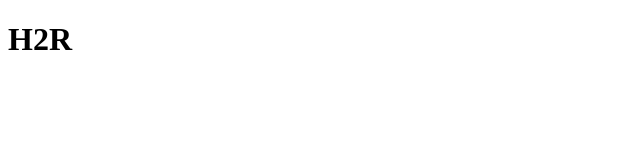
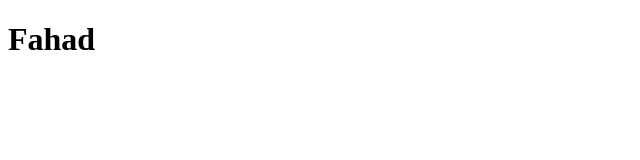
Before and after one commit to Fahad4367/MyFirstPage, a plain HTML site: page index.html in a window 1280 px wide. Shown: the full height of the page, 0-640 px from the left. Drawn offline with Linux system fonts and the light colour scheme.

Commit message:
My first page is going to add on git

```diff
--- a/index.html
+++ b/index.html
@@ -4,9 +4,9 @@
     <meta charset="UTF-8">
     <meta http-equiv="X-UA-Compatible" content="IE=edge">
     <meta name="viewport" content="width=device-width, initial-scale=1.0">
-    <title>ninja</title>
+    <title>Fahad</title>
 </head>
 <body>
-    <h1>H2R</h1>
+    <h1>Fahad</h1>
 </body>
 </html>
```
